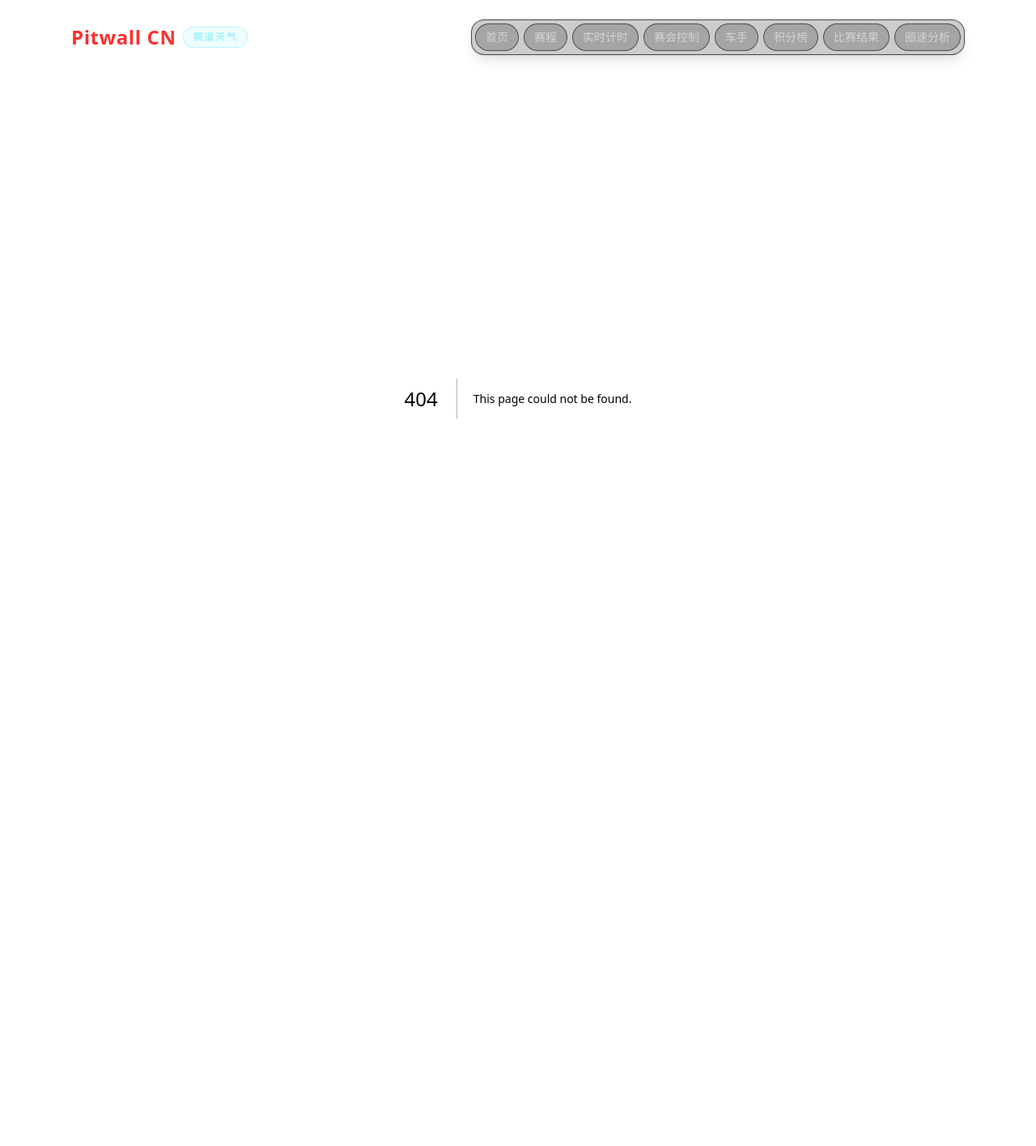
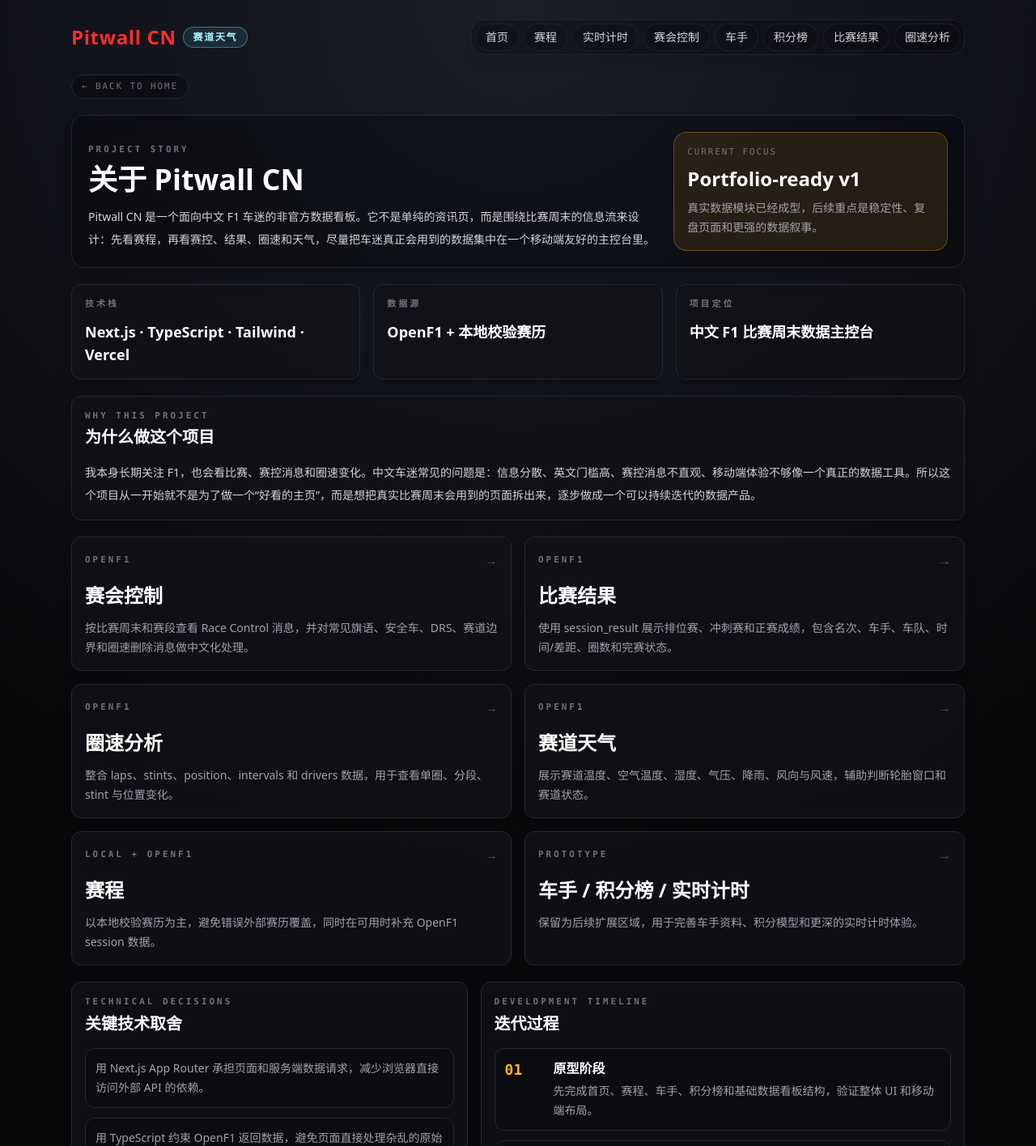
Before and after one commit to s8k8ps26k6-ui/pitwallcn, a Next.js app: page /project in a window 1280 px wide. Before the commit this address had no page. Shown: the top 1416 px of the page at 81% size. Before the commit the page ends 916 px from the top, so only its background shows below. Built offline with nearby package versions, Linux system fonts and the light colour scheme.

Commit message:
feat: add project story page

```diff
--- /dev/null
+++ b/src/app/project/page.tsx
@@ -0,0 +1,194 @@
+import Link from "next/link";
+
+const featureModules = [
+  {
+    title: "赛会控制",
+    href: "/race-control",
+    status: "OpenF1",
+    description: "按比赛周末和赛段查看 Race Control 消息，并对常见旗语、安全车、DRS、赛道边界和圈速删除消息做中文化处理。"
+  },
+  {
+    title: "比赛结果",
+    href: "/results",
+    status: "OpenF1",
+    description: "使用 session_result 展示排位赛、冲刺赛和正赛成绩，包含名次、车手、车队、时间/差距、圈数和完赛状态。"
+  },
+  {
+    title: "圈速分析",
+    href: "/lap-analysis",
+    status: "OpenF1",
+    description: "整合 laps、stints、position、intervals 和 drivers 数据，用于查看单圈、分段、stint 与位置变化。"
+  },
+  {
+    title: "赛道天气",
+    href: "/weather",
+    status: "OpenF1",
+    description: "展示赛道温度、空气温度、湿度、气压、降雨、风向与风速，辅助判断轮胎窗口和赛道状态。"
+  },
+  {
+    title: "赛程",
+    href: "/schedule",
+    status: "Local + OpenF1",
+    description: "以本地校验赛历为主，避免错误外部赛历覆盖，同时在可用时补充 OpenF1 session 数据。"
+  },
+  {
+    title: "车手 / 积分榜 / 实时计时",
+    href: "/drivers",
+    status: "Prototype",
+    description: "保留为后续扩展区域，用于完善车手资料、积分模型和更深的实时计时体验。"
+  }
+] as const;
+
+const decisions = [
+  "用 Next.js App Router 承担页面和服务端数据请求，减少浏览器直接访问外部 API 的依赖。",
+  "用 TypeScript 约束 OpenF1 返回数据，避免页面直接处理杂乱的原始字段。",
+  "真实数据缺失时显示正式空状态，不用 Mock 冒充比赛结果。",
+  "把 Race Control、Lap Analysis、Results、Weather 分成独立 service 文件，方便后续缓存和镜像。",
+  "用小分支和 PR 控制改动范围，防止旧 dashboard、错误赛历和 mock 数据污染 main。"
+] as const;
+
+const timeline = [
+  {
+    step: "01",
+    title: "原型阶段",
+    description: "先完成首页、赛程、车手、积分榜和基础数据看板结构，验证整体 UI 和移动端布局。"
+  },
+  {
+    step: "02",
+    title: "真实数据接入",
+    description: "逐步接入 OpenF1，优先完成 Race Control、Lap Analysis、Results 和 Weather。"
+  },
+  {
+    step: "03",
+    title: "稳定性修复",
+    description: "清理污染分支，保护 main，修复错误赛历、mock fallback、排序和空状态等问题。"
+  },
+  {
+    step: "04",
+    title: "作品化整理",
+    description: "补充 README、项目说明、国内访问考虑和未来路线，让项目更适合作为申请作品展示。"
+  }
+] as const;
+
+const roadmap = [
+  "为车手详情页接入最近比赛结果和赛季表现",
+  "完善积分榜真实数据或维护可靠本地积分模型",
+  "增加单站复盘页面，把结果、赛控、圈速和天气串成完整故事",
+  "增加数据缓存层，降低 OpenF1 不稳定或网络延迟带来的影响",
+  "根据实际访问情况考虑国内镜像和服务端缓存部署"
+] as const;
+
+export default function ProjectPage() {
+  return (
+    <main className="space-y-5">
+      <Link className="race-code inline-flex rounded-full border border-zinc-800 bg-black/30 px-3 py-1.5 text-zinc-400 transition hover:border-neonAmber hover:text-neonAmber" href="/">
+        ← BACK TO HOME
+      </Link>
+
+      <section className="motion-fade-up rounded-2xl border border-zinc-800 bg-black/30 p-5 shadow-xl shadow-black/20">
+        <div className="grid gap-5 lg:grid-cols-[1.35fr_0.65fr] lg:items-end">
+          <div>
+            <p className="eyebrow">Project Story</p>
+            <h1 className="mt-2 text-3xl font-bold text-white sm:text-4xl">关于 Pitwall CN</h1>
+            <p className="mt-3 max-w-3xl text-sm leading-7 text-zinc-300">
+              Pitwall CN 是一个面向中文 F1 车迷的非官方数据看板。它不是单纯的资讯页，而是围绕比赛周末的信息流来设计：先看赛程，再看赛控、结果、圈速和天气，尽量把车迷真正会用到的数据集中在一个移动端友好的主控台里。
+            </p>
+          </div>
+          <div className="rounded-2xl border border-neonAmber/30 bg-neonAmber/10 p-4">
+            <p className="race-code text-neonAmber">Current Focus</p>
+            <p className="mt-2 text-2xl font-bold text-white">Portfolio-ready v1</p>
+            <p className="mt-2 text-sm leading-6 text-zinc-400">真实数据模块已经成型，后续重点是稳定性、复盘页面和更强的数据叙事。</p>
+          </div>
+        </div>
+      </section>
+
+      <section className="grid gap-4 md:grid-cols-3">
+        {[
+          ["技术栈", "Next.js · TypeScript · Tailwind · Vercel"],
+          ["数据源", "OpenF1 + 本地校验赛历"],
+          ["项目定位", "中文 F1 比赛周末数据主控台"]
+        ].map(([label, value]) => (
+          <article key={label} className="card motion-fade-up motion-delay-1">
+            <p className="eyebrow">{label}</p>
+            <p className="mt-3 text-lg font-semibold leading-7 text-white">{value}</p>
+          </article>
+        ))}
+      </section>
+
+      <section className="card motion-fade-up motion-delay-2 space-y-4">
+        <div>
+          <p className="eyebrow">Why this project</p>
+          <h2 className="mt-1 text-xl font-bold text-white">为什么做这个项目</h2>
+        </div>
+        <p className="text-sm leading-7 text-zinc-300">
+          我本身长期关注 F1，也会看比赛、赛控消息和圈速变化。中文车迷常见的问题是：信息分散、英文门槛高、赛控消息不直观、移动端体验不够像一个真正的数据工具。所以这个项目从一开始就不是为了做一个“好看的主页”，而是想把真实比赛周末会用到的页面拆出来，逐步做成一个可以持续迭代的数据产品。
+        </p>
+      </section>
+
+      <section className="grid gap-4 lg:grid-cols-2">
+        {featureModules.map((item) => (
+          <Link key={item.title} className="card group motion-fade-up flex flex-col justify-between" href={item.href}>
+            <div>
+              <div className="flex items-center justify-between gap-3">
+                <p className="eyebrow">{item.status}</p>
+                <span className="text-zinc-600 transition group-hover:translate-x-1 group-hover:text-neonAmber">→</span>
+              </div>
+              <h2 className="mt-4 text-2xl font-bold text-white">{item.title}</h2>
+              <p className="mt-3 text-sm leading-6 text-zinc-400">{item.description}</p>
+            </div>
+          </Link>
+        ))}
+      </section>
+
+      <section className="grid gap-4 lg:grid-cols-[0.9fr_1.1fr]">
+        <article className="card motion-fade-up motion-delay-3">
+          <p className="eyebrow">Technical Decisions</p>
+          <h2 className="mt-1 text-xl font-bold text-white">关键技术取舍</h2>
+          <ul className="mt-4 space-y-3 text-sm leading-6 text-zinc-400">
+            {decisions.map((item) => (
+              <li key={item} className="rounded-xl border border-zinc-800 bg-black/25 p-3">{item}</li>
+            ))}
+          </ul>
+        </article>
+
+        <article className="card motion-fade-up motion-delay-4">
+          <p className="eyebrow">Development Timeline</p>
+          <h2 className="mt-1 text-xl font-bold text-white">迭代过程</h2>
+          <ol className="mt-4 space-y-3">
+            {timeline.map((item) => (
+              <li key={item.step} className="grid grid-cols-[3rem_1fr] gap-3 rounded-xl border border-zinc-800 bg-black/25 p-3">
+                <span className="font-mono text-lg font-bold text-neonAmber">{item.step}</span>
+                <span>
+                  <span className="block font-semibold text-white">{item.title}</span>
+                  <span className="mt-1 block text-sm leading-6 text-zinc-400">{item.description}</span>
+                </span>
+              </li>
+            ))}
+          </ol>
+        </article>
+      </section>
+
+      <section className="card motion-fade-up motion-delay-5 space-y-4">
+        <div>
+          <p className="eyebrow">AI-assisted workflow</p>
+          <h2 className="mt-1 text-xl font-bold text-white">开发方式说明</h2>
+        </div>
+        <p className="text-sm leading-7 text-zinc-300">
+          这个项目使用了 AI 辅助编码和排错，但项目方向、功能优先级、页面取舍、问题验收、部署决策和迭代判断由我主导。我更关注的是能不能把 AI 当成工程工具，配合 GitHub PR、changed files 检查和 Vercel 构建结果，把一个真实可访问的数据产品稳定推进下去。
+        </p>
+      </section>
+
+      <section className="card motion-fade-up motion-delay-6">
+        <p className="eyebrow">Roadmap</p>
+        <h2 className="mt-1 text-xl font-bold text-white">下一步计划</h2>
+        <div className="mt-4 grid gap-3 md:grid-cols-2">
+          {roadmap.map((item) => (
+            <div key={item} className="rounded-xl border border-zinc-800 bg-black/25 p-3 text-sm leading-6 text-zinc-400">
+              {item}
+            </div>
+          ))}
+        </div>
+      </section>
+    </main>
+  );
+}
```
